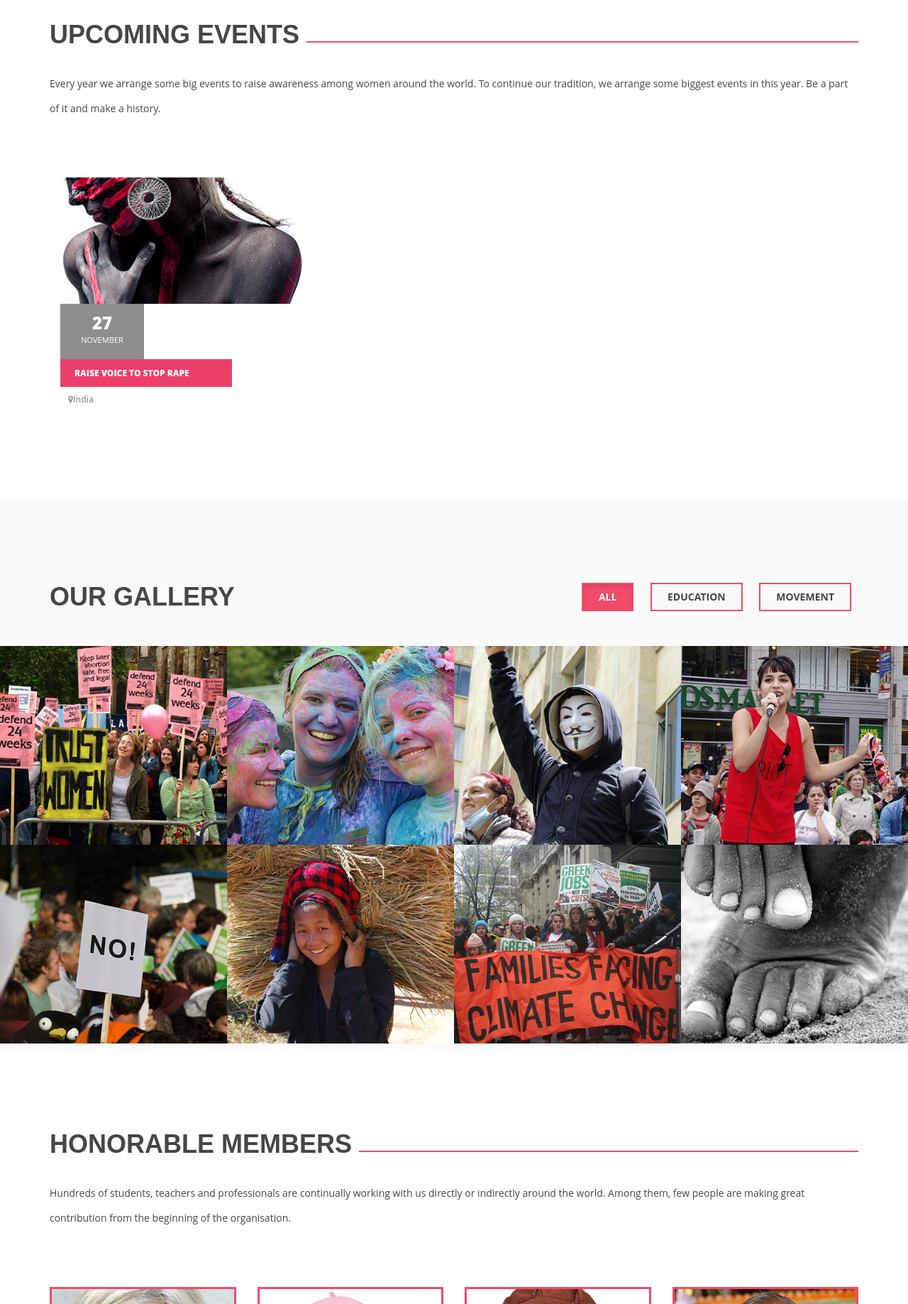
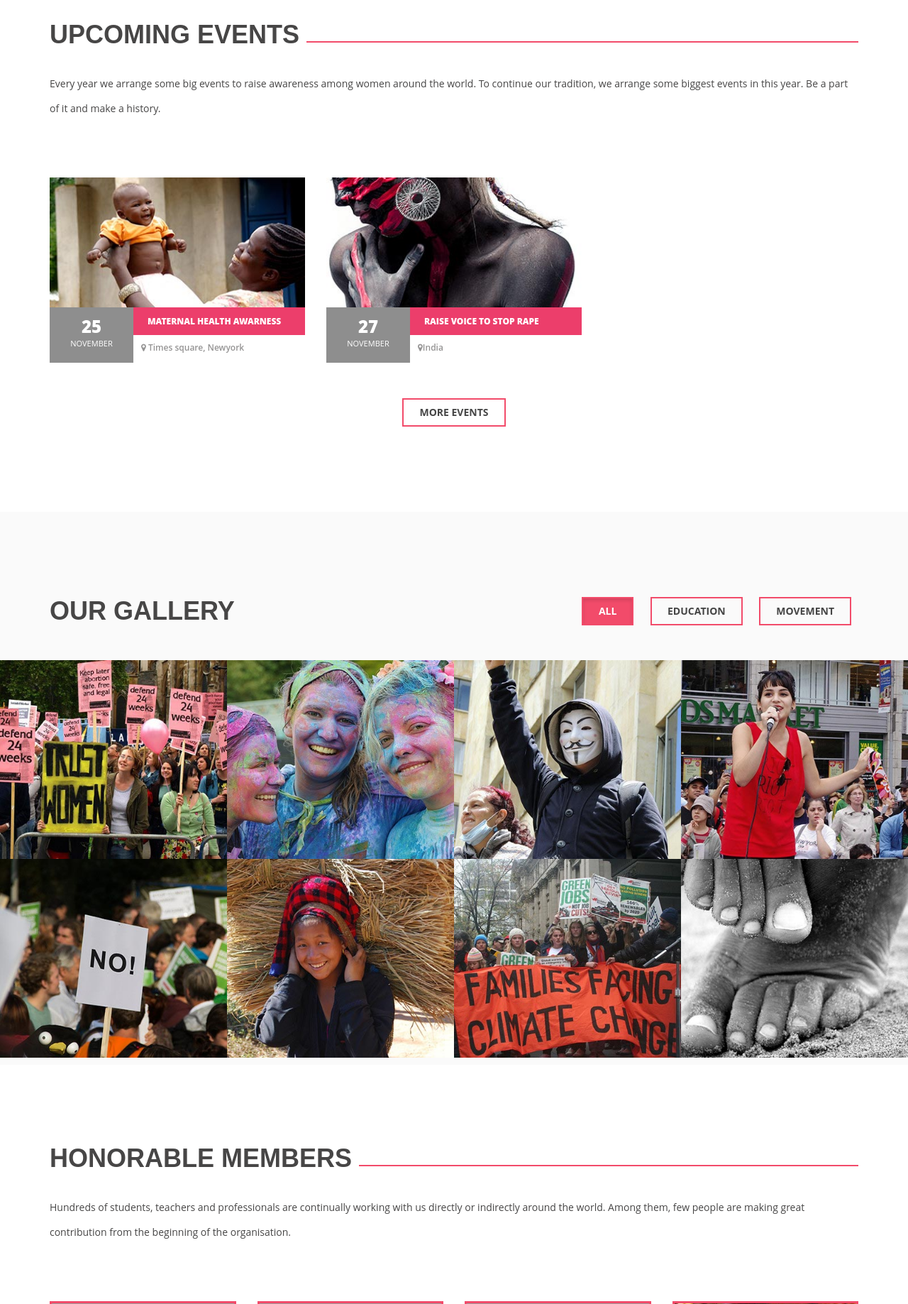
Before and after one commit to hiteshgarg14/SOS, a Django app: page / in a window 1280 px wide. Shown: the part 3674-5511 px from the top of the page at 71% size. Run offline with Django 3.2, Linux system fonts and the light colour scheme; some libraries are stand-ins or nearby versions; some web fonts are replaced; grey boxes are pictures that could not be loaded.

Commit message:
UI fixes updating company details

```diff
--- a/templates/sosapp/index-default.html
+++ b/templates/sosapp/index-default.html
@@ -433,7 +433,7 @@
 			       	</div>
 	       		</div>
 	       	</div>
-	     <!--  	<div class="row">
+	      	<div class="row">
 	       		<div class="col-md-4">
 	       			<div class="event-block wow animated fadeInUp" data-wow-delay="0.3s" data-wow-duration="1s">
 	       				<div class="event-img">
@@ -457,7 +457,7 @@
    							</div>
 	       				</div>
 	       			</div>
-	       		</div> -->
+	       		</div>
 
 	       		<div class="col-md-4">
 	       			<div class="event-block wow animated fadeInUp" data-wow-delay="0.6s" data-wow-duration="1s">
@@ -485,9 +485,9 @@
 	       		</div>
 
 
-	       		<!--<div class="col-sm-12 text-center">
+	       		<div class="col-sm-12 text-center">
 	       			<a href="#" class="btn default-btn btn-trans">MORE EVENTS</a>
-	       		</div> -->
+	       		</div>
 	       	</div>
        </div>
    </section>
@@ -597,7 +597,7 @@
 	   	   	<div class="row">
 	   	   		<div class="col-md-3 col-sm-6">
 	   	   			<div class="member-block wow animated fadeInUp" data-wow-delay="0.3s" data-wow-duration="1s">
-	   	   				<img class="img-responsive" src="{% static 'sosapp/images/team_image_01.jpg' %}" alt="member image">
+	   	   				<img class="img-responsive" src="{% static 'https://goo.gl/nQsCD7' %}" alt="member image">
 	   	   				<span class="member-name">
 	   	   					Khushbu Parakh
 	   	   				</span><!-- /.member-name -->
@@ -623,7 +623,7 @@
 
 	   	   		<div class="col-md-3 col-sm-6">
 	   	   			<div class="member-block wow animated fadeInUp" data-wow-delay="0.5s" data-wow-duration="1s">
-	   	   				<img class="img-responsive" src="{% static 'sosapp/images/team_image_02.jpg' %}" alt="member image">
+	   	   				<img class="img-responsive" src="{% static 'https://goo.gl/rDkm0h' %}" alt="member image">
 	   	   				<span class="member-name">
 	   	   					Jimish Fotariya
 	   	   				</span><!-- /.member-name -->
@@ -639,16 +639,16 @@
 		   	   				</span><!-- /.member-designation -->
 		   	   				<p>Jimish is a men activist based in French. She is currently studying econmomic as a major.</p>
 		   	   				<ul class="social-icon pull-left">
-	       	    				<li><a href="#"><i class="fa fa-facebook"></i></a></li>
-	       	    				<li><a href="#"><i class="fa fa-twitter"></i></a></li>
-	       	    				<li><a href="#"><i class="fa fa-linkedin"></i></a></li>
+	       	    				<li><a href="www.facebook.com/JimishFotariya"><i class="fa fa-facebook"></i></a></li>
+	       	    				<li><a href="www.twitter.com/JimishFotariya"><i class="fa fa-twitter"></i></a></li>
+	       	    				<li><a href="www.LinkedIn.com/in/JimishFotariya"><i class="fa fa-linkedin"></i></a></li>
 	       	    			</ul>
 	   	   				</div><!-- /.member-hover -->
 	   	   			</div><!-- /.member-block -->
 	   	   		</div>
 	   	   		<div class="col-md-3 col-sm-6">
 	   	   			<div class="member-block wow animated fadeInUp" data-wow-delay="0.7s" data-wow-duration="1s">
-	   	   				<img class="img-responsive" src="{% static 'sosapp/images/team_image_03.jpg' %}" alt="member image">
+	   	   				<img class="img-responsive" src="{% static '' %}" alt="member image">
 	   	   				<span class="member-name">
 	   	   					Hitesh Garg
 	   	   				</span><!-- /.member-name -->
@@ -858,14 +858,14 @@
     			</div>
     			<div class="col-md-9">
     				<div class="partner-logo fade-green wow fadeInDown">
-    					<a href="#"><img src="{% static 'sosapp/images/partner_logo_01.png' %}" alt="partner logo"></a>
+    					<a href="#"><img src="{% static 'https://goo.gl/Nggafw' %}" alt="partner logo"></a>
     				</div>
-    				<div class="partner-logo wow fadeInDown">
+    			   <!-- 	<div class="partner-logo wow fadeInDown">
     					<a href="#"><img src="{% static 'sosapp/images/partner_logo_02.png' %}" alt="partner logo"></a>
     				</div>
     				<div class="partner-logo fade-green wow fadeInDown">
     					<a href="#"><img src="{% static 'sosapp/images/partner_logo_03.png' %}" alt="partner logo"></a>
-    				</div>
+    				</div> -->
     			</div>
     		</div>
     	</div>
```
